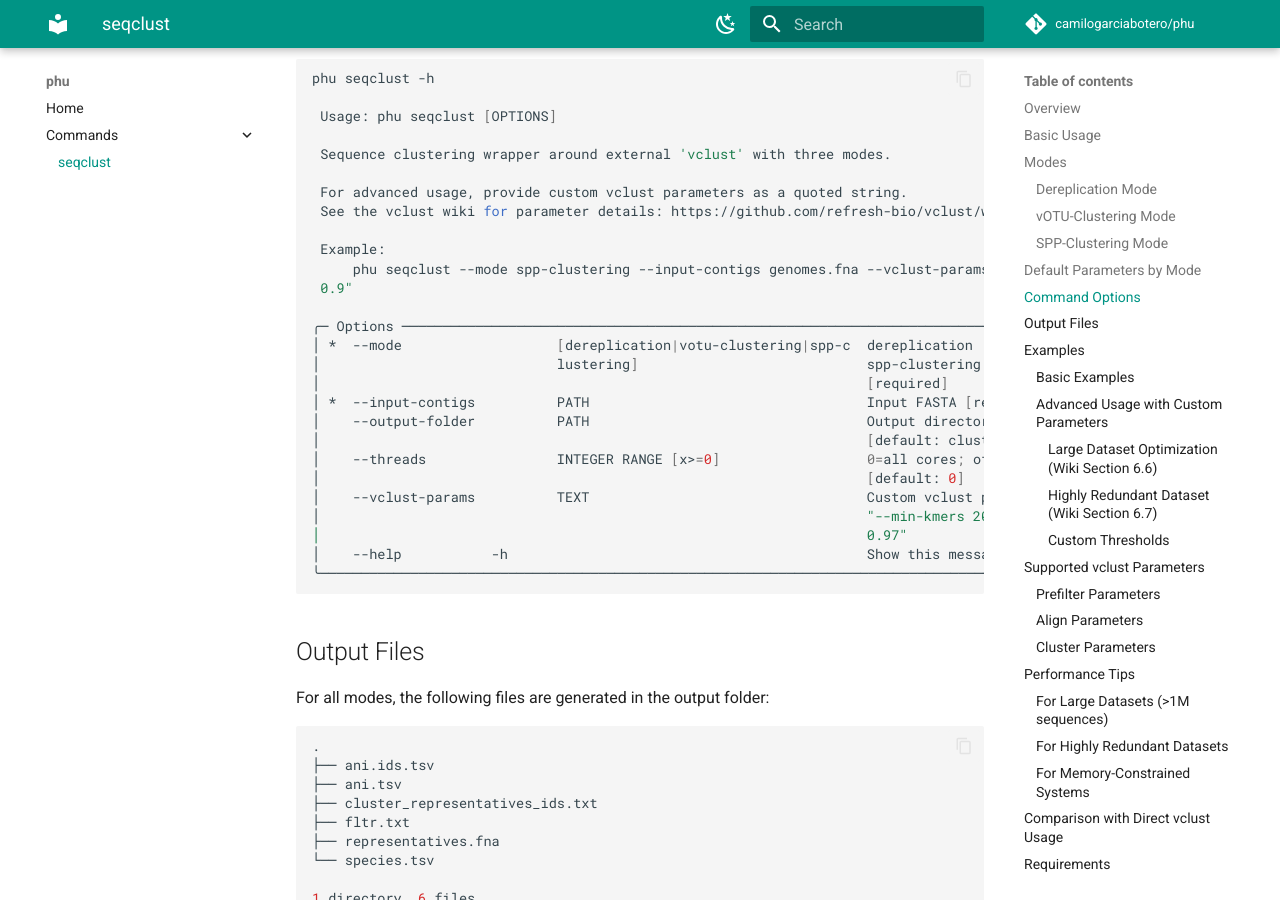
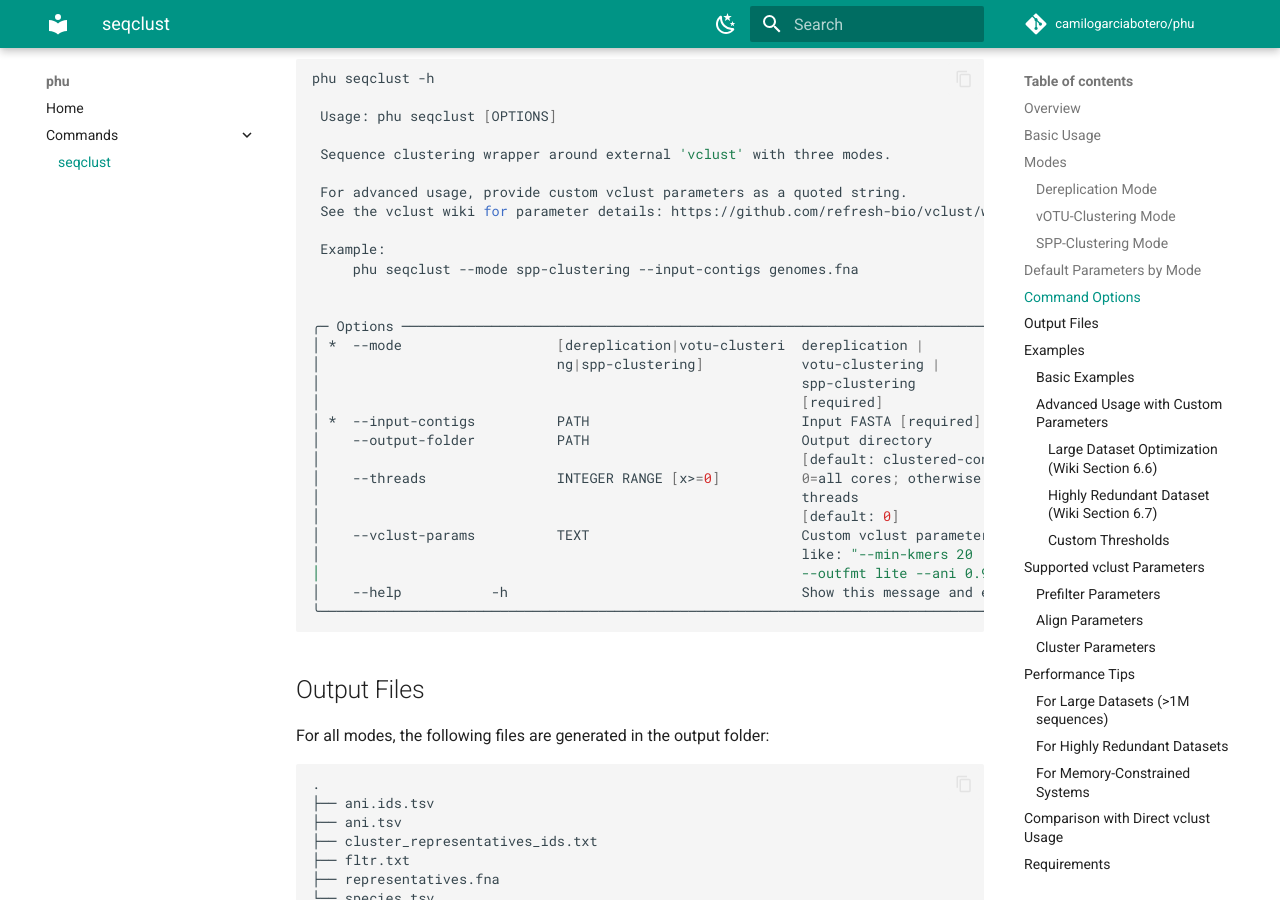
Before and after one commit to camilogarciabotero/phu, an MkDocs documentation site: the page built from docs/commands/seqclust.md, in a window 1280 px wide and 900 px high, scrolled down 1769 px. Built offline with MkDocs 1.6.1 and Material for MkDocs 9.7.7, drawn with Linux system fonts in a browser that asks for light colours; comment, search, counter and statistics services are not loaded.

Commit message:
Refactor seqclust documentation for clarity and consistency

````diff
--- a/docs/commands/seqclust.md
+++ b/docs/commands/seqclust.md
@@ -9,7 +9,7 @@
 ## Basic Usage
 
 ```bash
-phu seqclust --mode <MODE> --input-contigs <FASTA_FILE> [options]
+phu seqclust --mode <MODE> --input-contigs <FASTA> [options]
 ```
 
 ## Modes
@@ -50,23 +50,25 @@
  See the vclust wiki for parameter details: https://github.com/refresh-bio/vclust/wiki
 
  Example:
-     phu seqclust --mode spp-clustering --input-contigs genomes.fna --vclust-params="--leiden-resolution
- 0.9"
+     phu seqclust --mode spp-clustering --input-contigs genomes.fna
 
-╭─ Options ──────────────────────────────────────────────────────────────────────────────────────────────╮
-│ *  --mode                   [dereplication|votu-clustering|spp-c  dereplication | votu-clustering |    │
-│                             lustering]                            spp-clustering                       │
-│                                                                   [required]                           │
-│ *  --input-contigs          PATH                                  Input FASTA [required]               │
-│    --output-folder          PATH                                  Output directory                     │
-│                                                                   [default: clustered-contigs]         │
-│    --threads                INTEGER RANGE [x>=0]                  0=all cores; otherwise N threads     │
-│                                                                   [default: 0]                         │
-│    --vclust-params          TEXT                                  Custom vclust parameters like:       │
-│                                                                   "--min-kmers 20 --outfmt lite --ani  │
-│                                                                   0.97"                                │
-│    --help           -h                                            Show this message and exit.          │
-╰────────────────────────────────────────────────────────────────────────────────────────────────────────╯
+
+╭─ Options ──────────────────────────────────────────────────────────────────────────────╮
+│ *  --mode                   [dereplication|votu-clusteri  dereplication |              │
+│                             ng|spp-clustering]            votu-clustering |            │
+│                                                           spp-clustering               │
+│                                                           [required]                   │
+│ *  --input-contigs          PATH                          Input FASTA [required]       │
+│    --output-folder          PATH                          Output directory             │
+│                                                           [default: clustered-contigs] │
+│    --threads                INTEGER RANGE [x>=0]          0=all cores; otherwise N     │
+│                                                           threads                      │
+│                                                           [default: 0]                 │
+│    --vclust-params          TEXT                          Custom vclust parameters     │
+│                                                           like: "--min-kmers 20        │
+│                                                           --outfmt lite --ani 0.97"    │
+│    --help           -h                                    Show this message and exit.  │
+╰────────────────────────────────────────────────────────────────────────────────────────╯
 ```
 
 ## Output Files
````
Also changed, not shown: README.md (+0 -3 lines), docs/index.md (+14 -2 lines), 1 other file.
